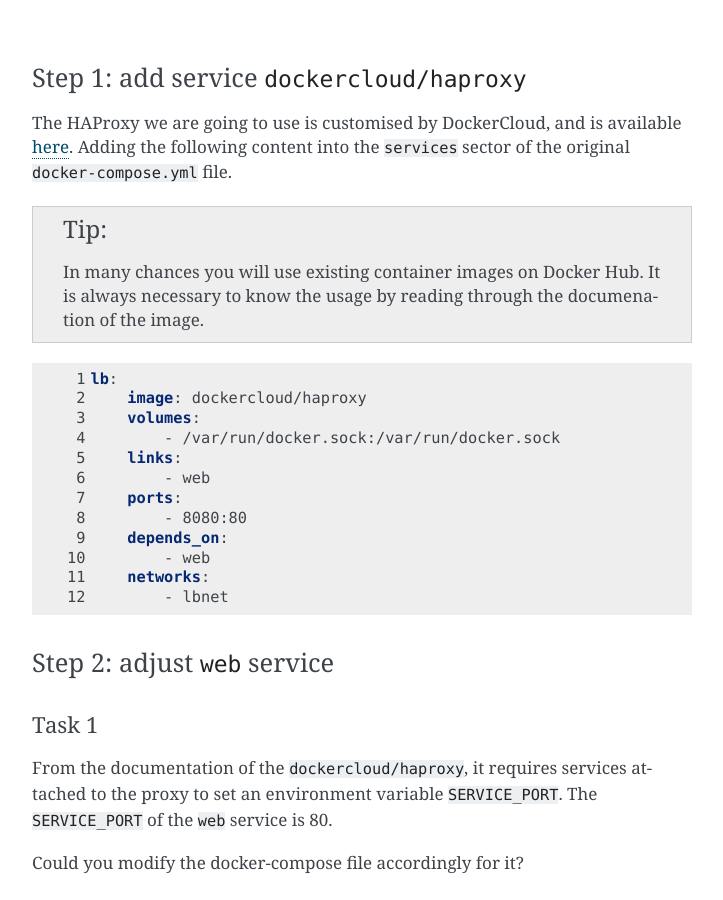
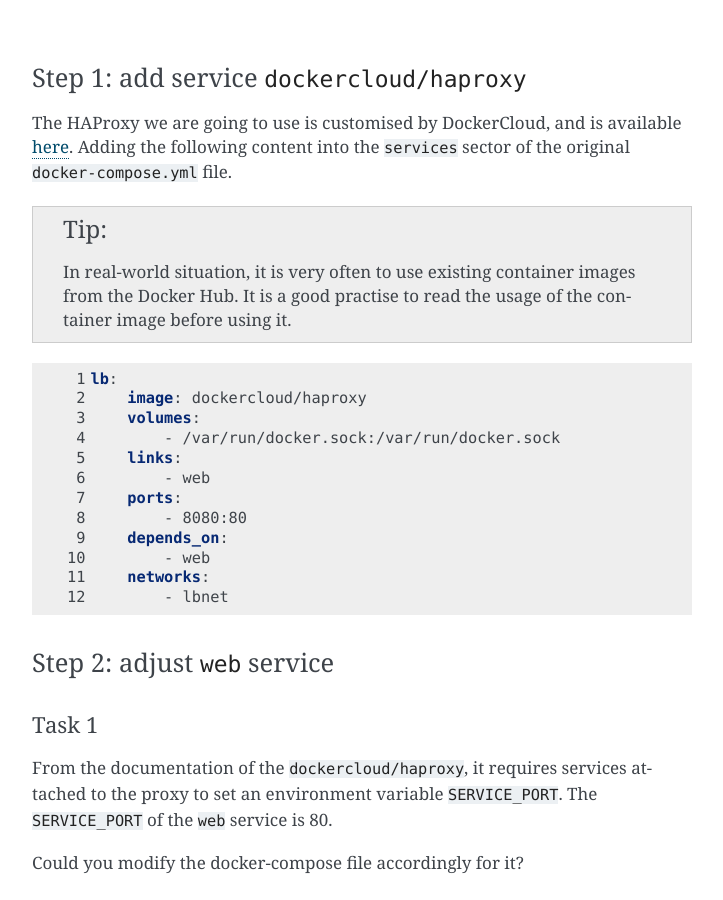
Before and after one commit to Donders-Institute/docker-swarm-setup, a Sphinx documentation site: the page built from doc/tutorial/orchestration.rst, in a window 1280 px wide and 900 px high, scrolled down 5796 px. Shown: the whole window, without its empty margins (388-1111 px from the left). Built offline with Sphinx 7.4.7, drawn with Linux system fonts in a browser that asks for light colours.

Commit message:
Updated tip

```diff
--- a/doc/tutorial/orchestration.rst
+++ b/doc/tutorial/orchestration.rst
@@ -183,7 +183,7 @@
 The HAProxy we are going to use is customised by DockerCloud, and is available `here <https://hub.docker.com/r/dockercloud/haproxy/>`_.  Adding the following content into the ``services`` sector of the original ``docker-compose.yml`` file.
 
 .. tip::
-    In many chances you will use existing container images on Docker Hub.  It is always necessary to know the usage by reading through the documenation of the image.
+    In real-world situation, it is very often to use existing container images from the Docker Hub.  It is a good practise to read the usage of the container image before using it.
 
 .. code-block:: yaml
     :linenos:
```
